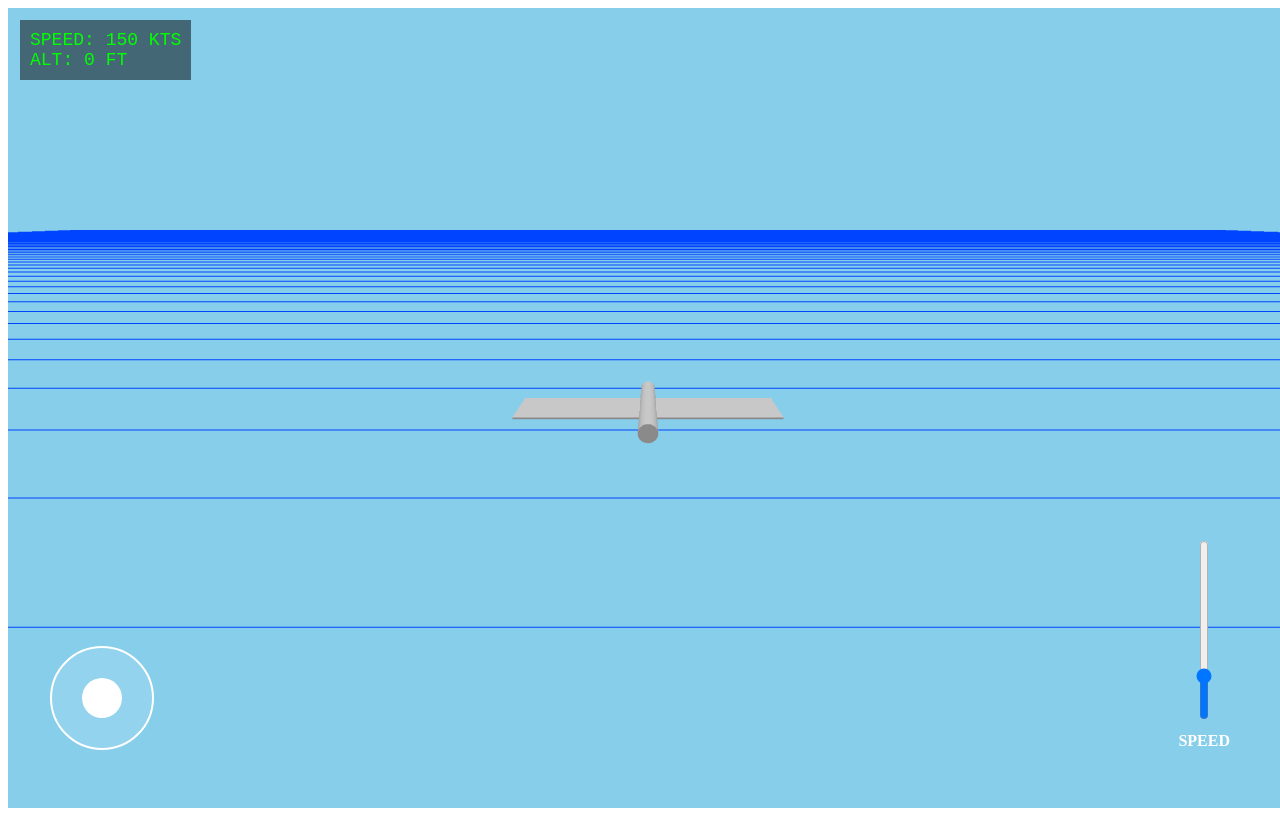
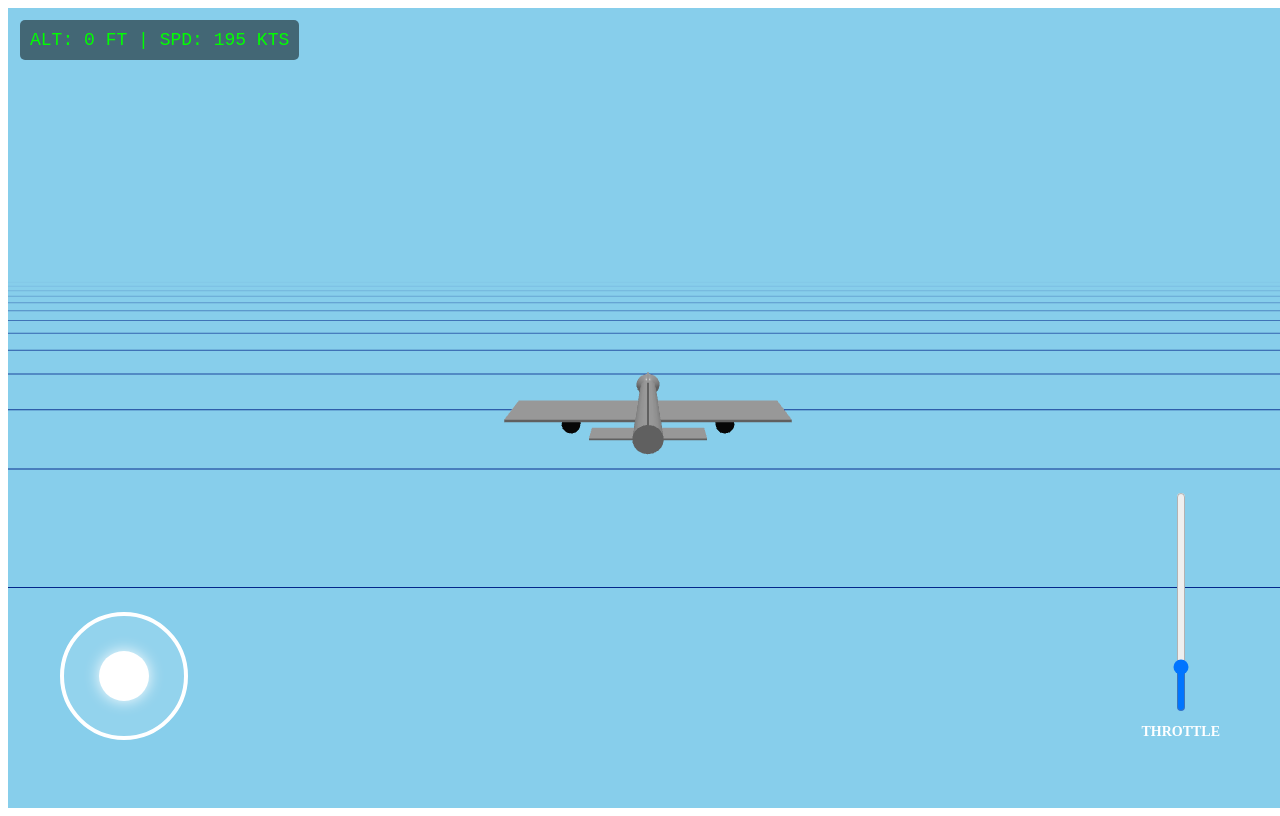
Before and after one commit to pritam0608059-stack/flight-sim-game, a Next.js app: page / in a window 1280 px wide. Built offline with nearby package versions, Linux system fonts and the light colour scheme.

Commit message:
Rename component and enhance plane model

```diff
--- a/app/page.js
+++ b/app/page.js
@@ -2,48 +2,81 @@
 import React, { useEffect, useRef, useState } from 'react';
 import * as THREE from 'three';
 
-export default function GeoFS_Fixed_Final() {
+export default function RealFlightSim() {
   const mountRef = useRef(null);
   const [joy, setJoy] = useState({ x: 0, y: 0 });
-  const [thr, setThr] = useState(1.5); // Speed Control State
+  const [thr, setThr] = useState(1.5);
   const moveRef = useRef({ x: 0, y: 0 });
   const planeRef = useRef(null);
 
   useEffect(() => {
     const scene = new THREE.Scene();
     scene.background = new THREE.Color(0x87ceeb);
+    scene.fog = new THREE.Fog(0x87ceeb, 200, 5000);
+
     const camera = new THREE.PerspectiveCamera(75, window.innerWidth / window.innerHeight, 1, 10000);
     const renderer = new THREE.WebGLRenderer({ antialias: true });
     renderer.setSize(window.innerWidth, window.innerHeight);
     mountRef.current.appendChild(renderer.domElement);
 
-    scene.add(new THREE.AmbientLight(0xffffff, 0.8), new THREE.DirectionalLight(0xffffff, 1));
-    scene.add(new THREE.GridHelper(20000, 100, 0xffffff, 0x0044ff));
+    scene.add(new THREE.AmbientLight(0xffffff, 0.6), new THREE.DirectionalLight(0xffffff, 1));
+    scene.add(new THREE.GridHelper(50000, 150, 0x0044ff, 0x002288));
 
-    // Realistic Plane Model
+    // --- REALISTIC AEROPLANE DESIGN ---
     const plane = new THREE.Group();
-    const mat = new THREE.MeshStandardMaterial({ color: 0xffffff });
-    const body = new THREE.Mesh(new THREE.CylinderGeometry(0.5, 0.4, 7), mat);
-    body.rotation.x = Math.PI / 2;
-    plane.add(body, new THREE.Mesh(new THREE.BoxGeometry(14, 0.1, 3), mat));
+    const bodyMat = new THREE.MeshStandardMaterial({ color: 0xf0f0f0, metalness: 0.3, roughness: 0.3 });
+    const engineMat = new THREE.MeshStandardMaterial({ color: 0x444444, metalness: 0.8 });
+
+    // Fuselage (Body)
+    const fuselage = new THREE.Mesh(new THREE.CylinderGeometry(0.8, 0.5, 10, 18), bodyMat);
+    fuselage.rotation.x = Math.PI / 2;
+    plane.add(fuselage);
+
+    // Nose Cone
+    const nose = new THREE.Mesh(new THREE.SphereGeometry(0.8, 16, 16), bodyMat);
+    nose.position.z = -5;
+    nose.scale.set(1, 0.9, 1.2);
+    plane.add(nose);
+
+    // Main Wings
+    const wing = new THREE.Mesh(new THREE.BoxGeometry(16, 0.15, 3.5), bodyMat);
+    wing.position.z = 0.5;
+    plane.add(wing);
+
+    // Two Engines
+    const engineGeo = new THREE.CylinderGeometry(0.55, 0.45, 2, 12);
+    const engineL = new THREE.Mesh(engineGeo, engineMat);
+    engineL.rotation.x = Math.PI / 2;
+    engineL.position.set(-4.5, -0.7, 0);
+    const engineR = engineL.clone();
+    engineR.position.x = 4.5;
+    plane.add(engineL, engineR);
+
+    // Tail Assembly
+    const tailFin = new THREE.Mesh(new THREE.BoxGeometry(0.1, 3, 2), bodyMat);
+    tailFin.position.set(0, 1.5, 4);
+    const rearWings = new THREE.Mesh(new THREE.BoxGeometry(6, 0.1, 1.5), bodyMat);
+    rearWings.position.z = 4.2;
+    plane.add(tailFin, rearWings);
+
     scene.add(plane);
-    plane.position.y = 300;
+    plane.position.y = 400;
     planeRef.current = plane;
 
     let yaw = 0;
     const animate = () => {
       requestAnimationFrame(animate);
       if (planeRef.current) {
-        // Strict Pitch/Roll limit to fix Blue Screen
+        // Anti-Blue Screen Rotation
         const p = THREE.MathUtils.clamp(moveRef.current.y * 0.4, -0.5, 0.5);
-        const r = -moveRef.current.x * 0.6;
+        const r = -moveRef.current.x * 0.7;
         yaw -= moveRef.current.x * 0.015;
 
         planeRef.current.rotation.set(p, yaw, r);
-        planeRef.current.translateZ(-thr); // Speed using Throttle
+        planeRef.current.translateZ(-thr);
 
-        // Hard Camera Follow: Plane se 25 units peeche (Blue screen se door)
-        const camPos = new THREE.Vector3(0, 10, 25).applyMatrix4(planeRef.current.matrixWorld);
+        // Fixed Follow Camera
+        const camPos = new THREE.Vector3(0, 10, 28).applyMatrix4(planeRef.current.matrixWorld);
         camera.position.copy(camPos);
         camera.lookAt(planeRef.current.position);
       }
@@ -51,14 +84,14 @@ export default function GeoFS_Fixed_Final() {
     };
     animate();
     return () => { if(mountRef.current) mountRef.current.innerHTML = ""; };
-  }, [thr]); // Re-run if throttle changes
+  }, [thr]);
 
   const handleJoy = (e) => {
     const t = e.touches;
     const rect = e.currentTarget.getBoundingClientRect();
     const dx = t.clientX - (rect.left + rect.width / 2);
     const dy = t.clientY - (rect.top + rect.height / 2);
-    const lim = 40;
+    const lim = 45;
     const d = Math.sqrt(dx*dx + dy*dy);
     if (d === 0) return;
     const nx = d > lim ? (dx/d)*lim : dx;
@@ -71,24 +104,21 @@ export default function GeoFS_Fixed_Final() {
     <div style={{ width: '100vw', height: '100vh', touchAction: 'none', background: '#000', overflow: 'hidden' }}>
       <div ref={mountRef} />
 
-      {/* Flight HUD */}
-      <div style={{ position: 'absolute', top: '20px', left: '20px', color: '#0f0', fontFamily: 'monospace', fontSize: '18px', background: 'rgba(0,0,0,0.5)', padding: '10px' }}>
-        SPEED: {Math.round(thr * 100)} KTS<br/>
-        ALT: {planeRef.current ? Math.round(planeRef.current.position.y) : 0} FT
+      {/* HUD Panel */}
+      <div style={{ position: 'absolute', top: '20px', left: '20px', color: '#0f0', fontFamily: 'monospace', fontSize: '18px', background: 'rgba(0,0,0,0.5)', padding: '10px', borderRadius: '5px' }}>
+        ALT: {planeRef.current ? Math.round(planeRef.current.position.y) : 0} FT | SPD: {Math.round(thr * 130)} KTS
       </div>
 
-      {/* JOYSTICK */}
+      {/* Joystick */}
       <div onTouchMove={handleJoy} onTouchEnd={() => {setJoy({x:0,y:0}); moveRef.current={x:0,y:0}}}
-        style={{ position: 'absolute', bottom: '50px', left: '50px', width: '100px', height: '100px', borderRadius: '50%', border: '2px solid white', background: 'rgba(255,255,255,0.1)' }}>
-        <div style={{ width: '40px', height: '40px', background: 'white', borderRadius: '50%', position: 'absolute', left: '30px', top: '30px', transform: `translate(${joy.x}px, ${joy.y}px)` }} />
+        style={{ position: 'absolute', bottom: '60px', left: '60px', width: '120px', height: '120px', borderRadius: '50%', border: '4px solid white', background: 'rgba(255,255,255,0.1)' }}>
+        <div style={{ width: '50px', height: '50px', background: 'white', borderRadius: '50%', position: 'absolute', left: '35px', top: '35px', transform: `translate(${joy.x}px, ${joy.y}px)`, boxShadow: '0 0 15px white' }} />
       </div>
 
-      {/* SPEED CONTROL (THROTTLE) */}
-      <div style={{ position: 'absolute', bottom: '50px', right: '50px', display: 'flex', flexDirection: 'column', alignItems: 'center' }}>
-        <input type="range" min="0.5" max="5.0" step="0.1" value={thr} orient="vertical"
-          onChange={(e) => setThr(parseFloat(e.target.value))}
-          style={{ appearance: 'slider-vertical', width: '40px', height: '180px' }} />
-        <span style={{ color: 'white', marginTop: '10px', fontWeight: 'bold' }}>SPEED</span>
+      {/* Throttle (Speed) */}
+      <div style={{ position: 'absolute', bottom: '60px', right: '60px', display: 'flex', flexDirection: 'column', alignItems: 'center' }}>
+        <input type="range" min="0.5" max="6.0" step="0.1" value={thr} orient="vertical" onChange={(e) => setThr(parseFloat(e.target.value))} style={{ appearance: 'slider-vertical', height: '220px', width: '40px' }} />
+        <span style={{ color: 'white', marginTop: '10px', fontWeight: 'bold', fontSize: '14px' }}>THROTTLE</span>
       </div>
     </div>
   );
```
